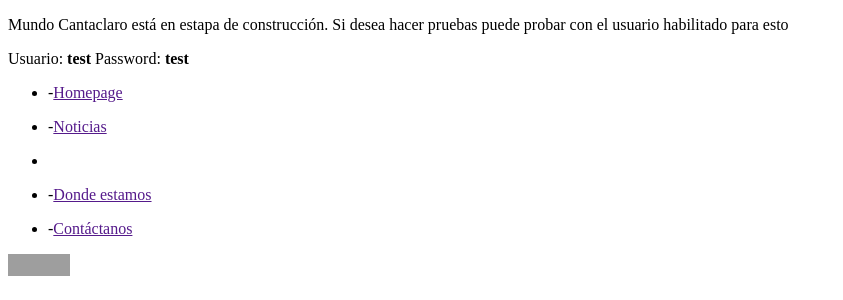
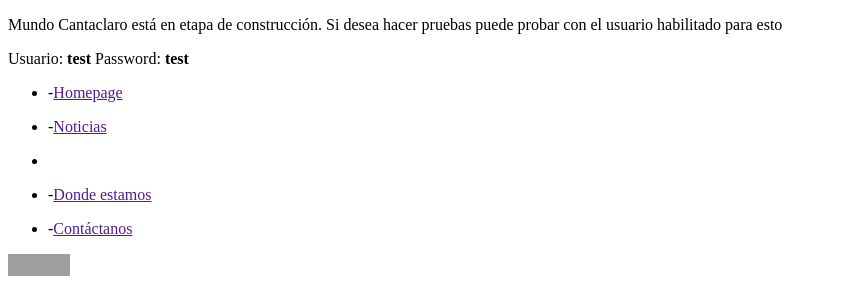
Before and after one commit to chaskas/trapial, a PHP site: template apps/frontend/templates/layout.php in a window 1280 px wide. Shown: the top 300 px of the page, without its empty margins (0-843 px from the left). Run offline with PHP 8.4, Linux system fonts and the light colour scheme; the template is opened without the code that fills it, so the values that code supplies are empty; some libraries are stand-ins or nearby versions; grey boxes are pictures that could not be loaded.

Commit message:
Corregido error en layout

```diff
--- a/apps/frontend/templates/layout.php
+++ b/apps/frontend/templates/layout.php
@@ -26,7 +26,7 @@
     <div id="con-pos">
       <div id="container">
         <div id="demo">
-          <p class="demo">Mundo Cantaclaro est&aacute; en estapa de construcción. Si desea hacer pruebas puede probar con el usuario habilitado para esto</p>
+          <p class="demo">Mundo Cantaclaro est&aacute; en etapa de construcción. Si desea hacer pruebas puede probar con el usuario habilitado para esto</p>
           <p class="demo">Usuario: <b>test</b> Password: <b>test</b></p>
         </div>
         <div id="top-bg">
```
